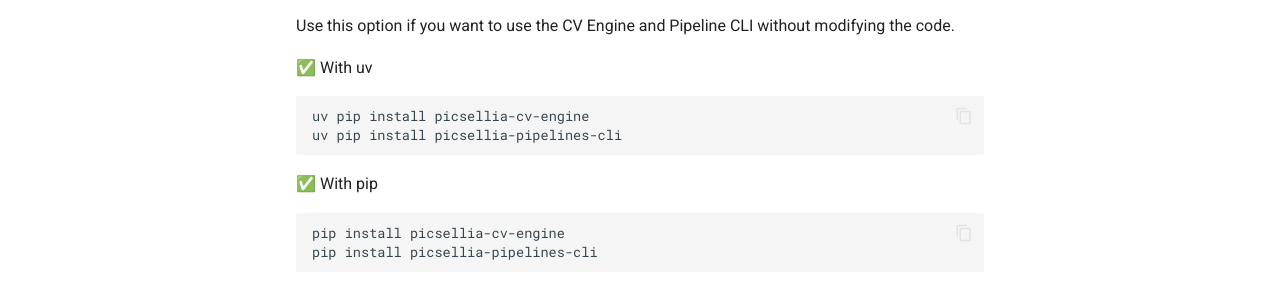
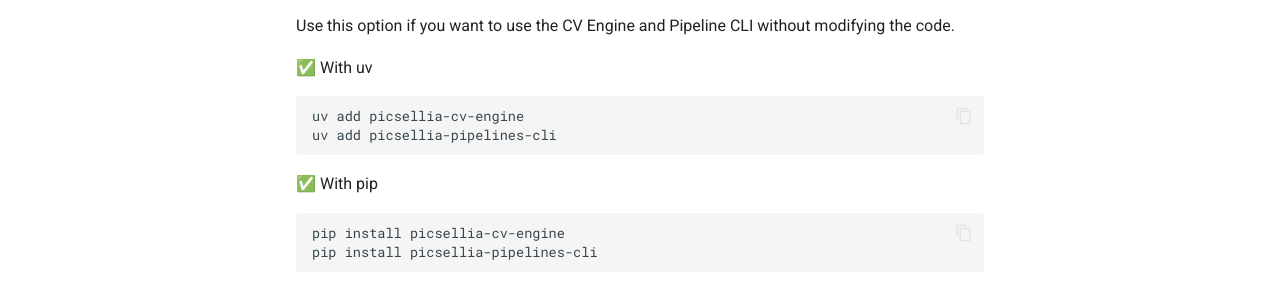
Before and after one commit to picselliahq/picsellia-cv-engine, an MkDocs documentation site: the page built from docs/installation.md, in a window 1280 px wide and 1382 px high. Shown: the part 382-674 px from the top of the window. Built offline with MkDocs 1.6.1 and Material for MkDocs 9.7.7, drawn with Linux system fonts in a browser that asks for light colours; comment, search, counter and statistics services are not loaded.

Commit message:
fix: installation

````diff
--- a/docs/installation.md
+++ b/docs/installation.md
@@ -11,8 +11,8 @@
 ✅ With uv
 
 ```bash
-uv pip install picsellia-cv-engine
-uv pip install picsellia-pipelines-cli
+uv add picsellia-cv-engine
+uv add picsellia-pipelines-cli
 ```
 
 ✅ With pip
````
